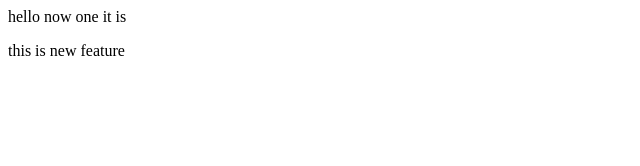
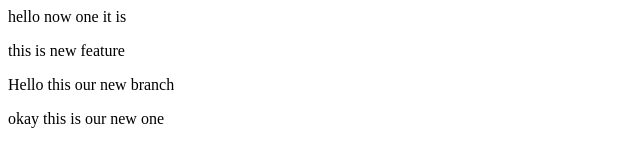
Before and after one commit to habiburrehmaan/Example-Project-, a plain HTML site: page index.html in a window 1280 px wide. Shown: the whole page, without its empty margins (0-640 px from the left). Drawn offline with Linux system fonts and the light colour scheme.

Commit message:
we have update git

```diff
--- a/index.html
+++ b/index.html
@@ -2,3 +2,7 @@
 
 </p>
  <p>this is new feature</p>
+ <p>Hello this our new branch </p>
+ <p>okay this is our new one
+
+ </p>
```
